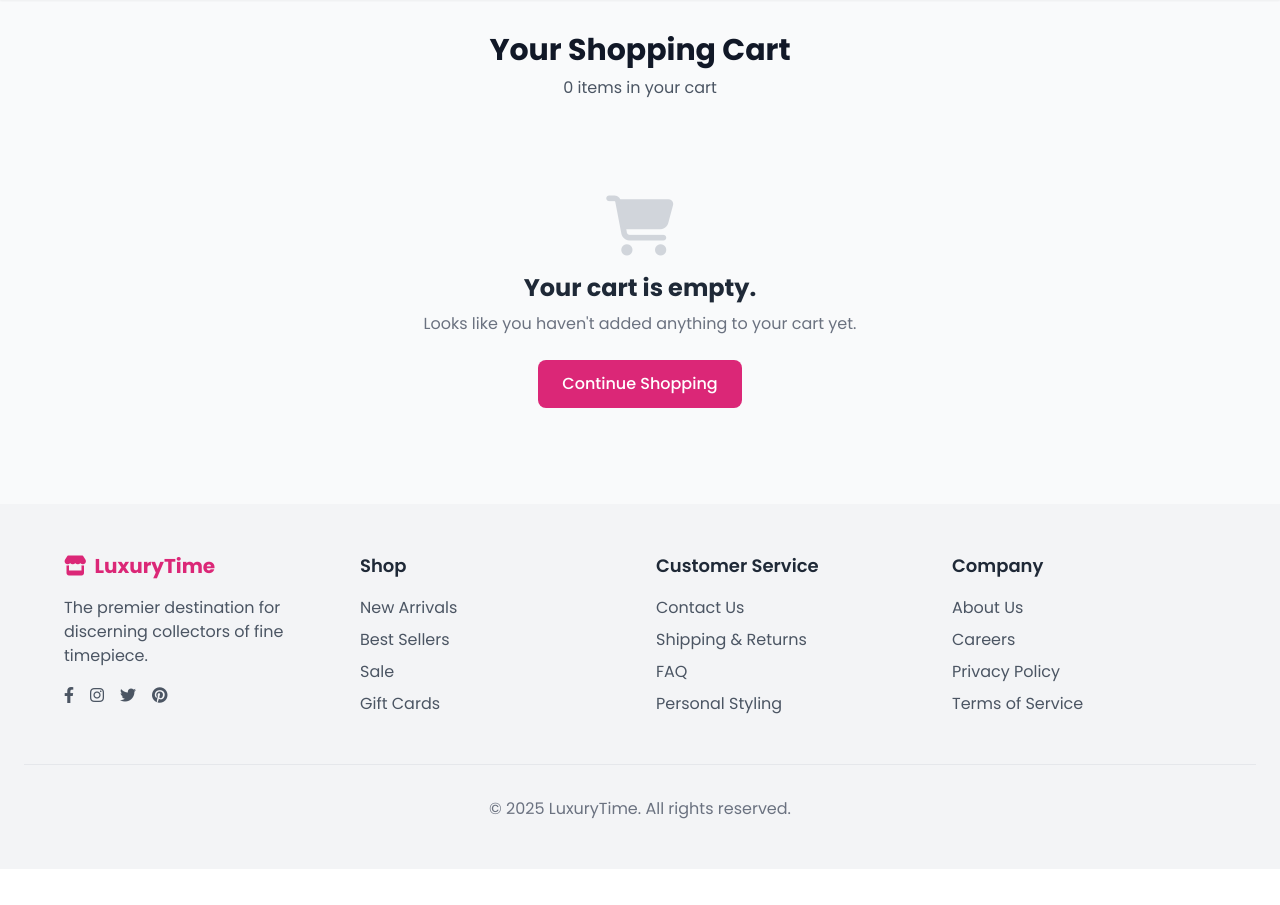
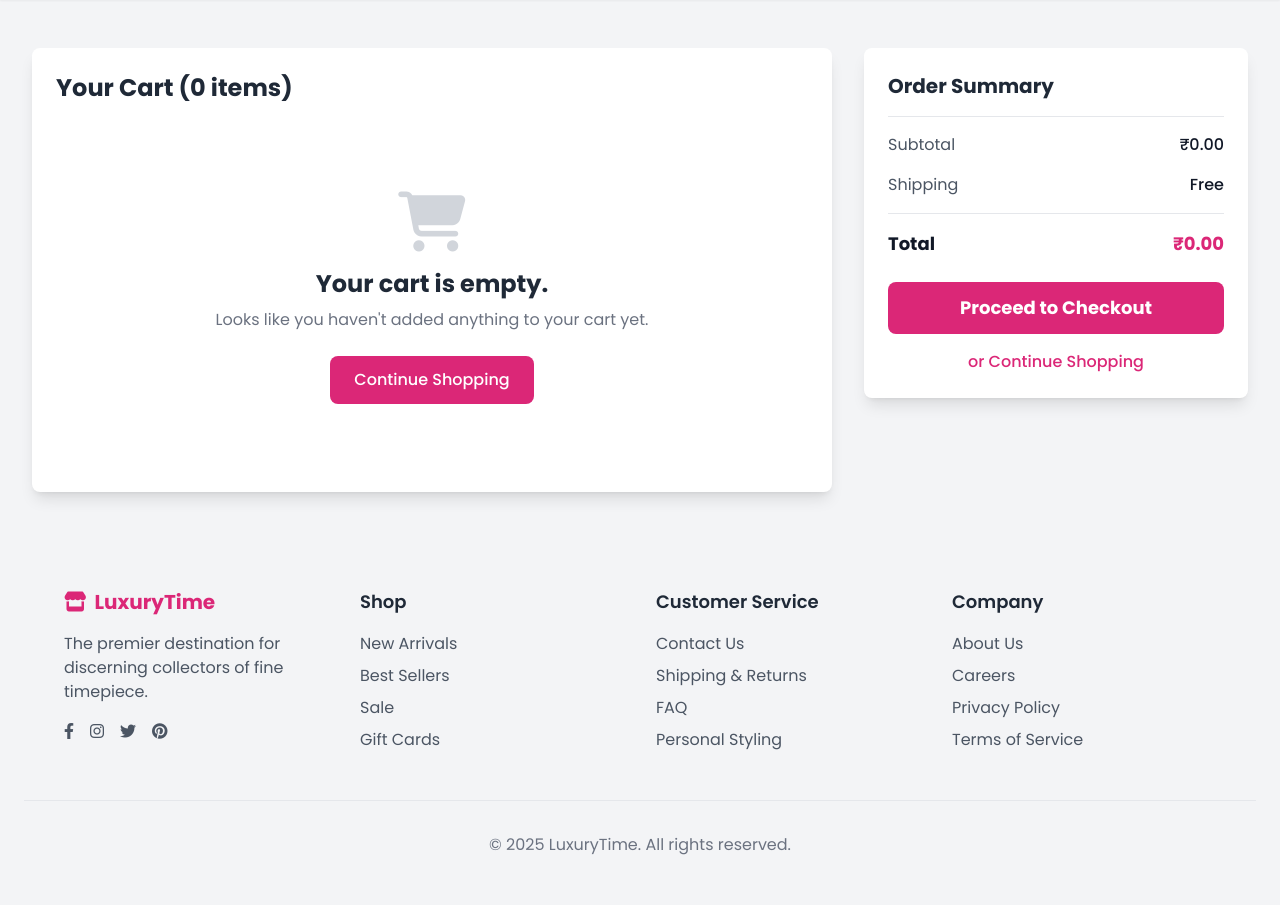
Before and after one commit to nerajlal/site_builder, a Laravel app: page /cart/8 in a window 1280 px wide. Shown: the part 72-977 px from the top of the page. Before the commit the page ends 891 px from the top, so only its background shows below. Run offline with Laravel 10, Linux system fonts and the light colour scheme; data comes from the database, SQL or seed files in the repository; data that the repository does not hold is empty; some libraries are stand-ins or nearby versions.

Commit message:
refactor: Redesign cart page to a list-based layout
This commit refactors the cart page to address user feedback about the design. The previous grid-based layout with large cards has been replaced with a more traditional and compact list-based layout.

- The cart items are now displayed in a list on the left side of the page.
- A sticky order summary is now present on the right side.
- This new design is more aligned with standard e-commerce practices and provides a better user experience.

```diff
--- a/resources/views/template1/cart1.blade.php
+++ b/resources/views/template1/cart1.blade.php
@@ -1,47 +1,46 @@
 @include('template1.head1', ['is_default' => $is_default, 'headerFooter' => $headerFooter])
 
-<main class="max-w-7xl mx-auto px-4 sm:px-6 lg:px-8 py-8">
-    <!-- Page Title -->
-    <div class="mb-8 text-center">
-        <h2 class="text-3xl font-bold text-gray-900">Your Shopping Cart</h2>
-        <p class="text-gray-600 mt-2">{{ count($cartItems) }} items in your cart</p>
+<div class="bg-gray-100 py-12">
+    <div class="max-w-7xl mx-auto px-4 sm:px-6 lg:px-8">
+        <div class="flex flex-col lg:flex-row -mx-4">
+            <!-- Cart Items -->
+            <div class="w-full lg:w-2/3 px-4">
+                <div class="bg-white rounded-lg shadow-lg p-6">
+                    <h2 class="text-2xl font-bold text-gray-800 mb-6">Your Cart ({{ count($cartItems) }} items)</h2>
+
+                    @if(count($cartItems) > 0)
+                        <div class="divide-y divide-gray-200">
+                            @foreach($cartItems as $item)
+                                <div class="flex items-center py-6">
+                                    <div class="w-24 h-24 flex-shrink-0 overflow-hidden rounded-md border border-gray-200">
+                                        <img src="{{ $item->product->image_url }}" alt="{{ $item->product->name }}" class="h-full w-full object-cover object-center">
                                     </div>
 
-    @if(count($cartItems) > 0)
-        <!-- Cart Items Grid -->
-        <div class="grid grid-cols-1 md:grid-cols-2 lg:grid-cols-3 gap-6">
-            @foreach($cartItems as $item)
-                <div class="bg-white rounded-lg overflow-hidden product-card boutique-shadow">
-                    <div class="relative">
-                        <div class="aspect-square bg-pink-50 flex items-center justify-center">
-                            <img src="{{ $item->product->image_url }}" alt="{{ $item->product->name }}" class="w-full h-full object-cover">
+                                    <div class="ml-4 flex flex-1 flex-col">
+                                        <div>
+                                            <div class="flex justify-between text-base font-medium text-gray-900">
+                                                <h3>
+                                                    <a href="#">{{ $item->product->name }}</a>
+                                                </h3>
+                                                <p class="ml-4">₹{{ number_format($item->product->price * $item->quantity, 2) }}</p>
+                                            </div>
+                                            <p class="mt-1 text-sm text-gray-500">
+                                                Unit Price: ₹{{ number_format($item->product->price, 2) }}
+                                            </p>
+                                        </div>
+                                        <div class="flex flex-1 items-end justify-between text-sm mt-4">
+                                            <div class="flex items-center">
+                                                <label for="quantity-{{$item->id}}" class="mr-2 text-gray-500">Qty:</label>
+                                                <input type="number" id="quantity-{{$item->id}}" name="quantity" value="{{ $item->quantity }}" class="w-16 rounded-md border border-gray-300 py-1.5 text-left text-base font-medium leading-5 text-gray-700 shadow-sm focus:border-pink-500 focus:ring-1 focus:ring-pink-500 sm:text-sm" min="1">
+                                            </div>
+
+                                            <div class="flex">
+                                                <button type="button" class="font-medium text-pink-600 hover:text-pink-500">Remove</button>
                                             </div>
                                         </div>
-                    <div class="p-4">
-                        <h3 class="font-medium text-gray-900 mb-2">{{ $item->product->name }}</h3>
-                        <div class="flex items-center justify-between mb-2">
-                            <span class="text-lg font-bold text-gray-900">₹{{ number_format($item->product->price, 2) }}</span>
-                            <span class="text-gray-600">Qty: {{ $item->quantity }}</span>
-                        </div>
-                        <div class="flex items-center justify-between">
-                            <span class="text-lg font-bold text-gray-900">Subtotal: ₹{{ number_format($item->product->price * $item->quantity, 2) }}</span>
-                             <button class="w-half bg-red-600 hover:bg-red-700 text-white py-2 px-4 rounded-lg font-medium transition flex items-center justify-center">
-                                <i class="fas fa-trash-alt mr-2"></i> Remove
-                            </button>
-                        </div>
-
                                     </div>
                                 </div>
                             @endforeach
-        </div>
-
-        <!-- Cart Summary -->
-        <div class="mt-8 bg-pink-50 p-6 rounded-lg shadow-sm text-right">
-            <h3 class="text-2xl font-bold text-gray-900">Cart Total</h3>
-            <p class="text-3xl font-bold text-gray-800 mt-2">₹{{ number_format($totalPrice, 2) }}</p>
-            <button class="mt-4 w-full md:w-auto px-6 py-3 bg-pink-600 text-white rounded-lg hover:bg-pink-700 text-lg font-medium">
-                Proceed to Checkout
-            </button>
                         </div>
                     @else
                         <div class="text-center py-16">
@@ -53,6 +52,35 @@
                             </a>
                         </div>
                     @endif
-</main>
+                </div>
+            </div>
+
+            <!-- Order Summary -->
+            <div class="w-full lg:w-1/3 px-4 mt-8 lg:mt-0">
+                <div class="bg-white rounded-lg shadow-lg p-6 sticky top-24">
+                    <h3 class="text-xl font-bold text-gray-800 border-b pb-4 mb-4">Order Summary</h3>
+                    <div class="flex justify-between mb-4">
+                        <span class="text-gray-600">Subtotal</span>
+                        <span class="font-medium text-gray-900">₹{{ number_format($totalPrice, 2) }}</span>
+                    </div>
+                    <div class="flex justify-between mb-4">
+                        <span class="text-gray-600">Shipping</span>
+                        <span class="font-medium text-gray-900">Free</span>
+                    </div>
+                    <div class="border-t pt-4 flex justify-between font-bold text-lg">
+                        <span class="text-gray-900">Total</span>
+                        <span class="text-pink-600">₹{{ number_format($totalPrice, 2) }}</span>
+                    </div>
+                    <button class="w-full mt-6 bg-pink-600 hover:bg-pink-700 text-white py-3 px-4 rounded-lg font-bold text-lg transition">
+                        Proceed to Checkout
+                    </button>
+                    <a href="{{ route('template1.product1.customer', ['headerFooterId' => $headerFooter->id]) }}" class="block text-center mt-4 text-pink-600 hover:text-pink-500 font-medium">
+                        or Continue Shopping
+                    </a>
+                </div>
+            </div>
+        </div>
+    </div>
+</div>
 
 @include('template1.footer1')
```
Lines whose indentation alone changed are shown as unchanged.
